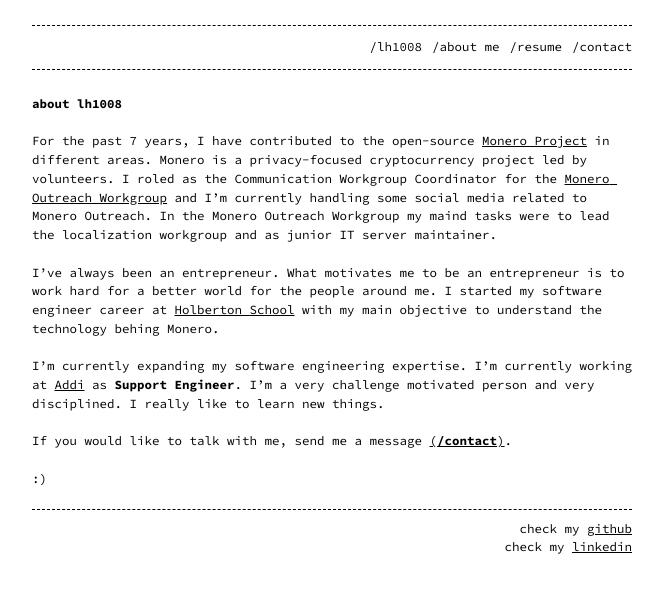
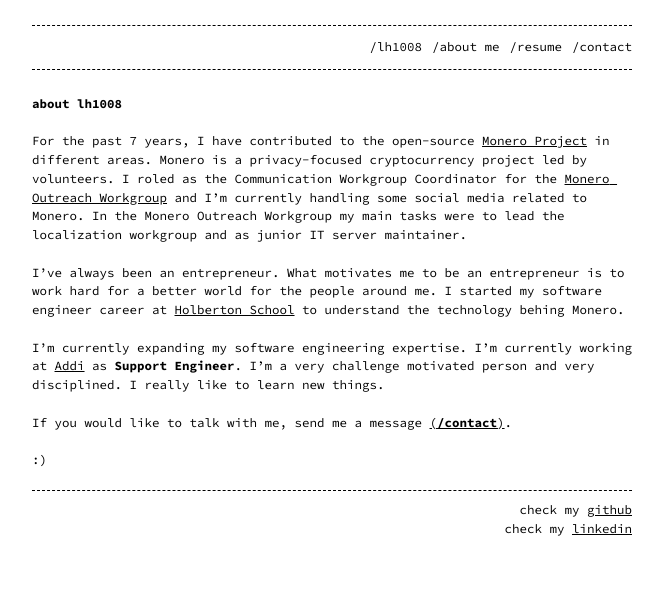
Before and after one commit to lh1008/lh1008.github.io, a Jekyll site: the page built from about.md, in a window 1280 px wide. Shown: the top 593 px of the page, without its empty margins (308-971 px from the left). Built offline with Jekyll 4.4.1, drawn with Linux system fonts in a browser that asks for light colours.

Commit message:
Updated the introduction message

```diff
--- a/about.md
+++ b/about.md
@@ -6,9 +6,9 @@ permalink: /about
 
 # about lh1008
 
-<br>For the past 7 years, I have contributed to the open-source <a href="https://web.getmonero.org/" target="_blank">Monero Project</a> in different areas. Monero is a privacy-focused cryptocurrency project led by volunteers. I roled as the Communication Workgroup Coordinator for the <a href="https://github.com/monero-ecosystem/outreach-docs" target="_blank">Monero Outreach Workgroup</a> and I'm currently handling some social media related to Monero Outreach. In the Monero Outreach Workgroup my maind tasks were to lead the localization workgroup and as junior IT server maintainer.
+<br>For the past 7 years, I have contributed to the open-source <a href="https://web.getmonero.org/" target="_blank">Monero Project</a> in different areas. Monero is a privacy-focused cryptocurrency project led by volunteers. I roled as the Communication Workgroup Coordinator for the <a href="https://github.com/monero-ecosystem/outreach-docs" target="_blank">Monero Outreach Workgroup</a> and I'm currently handling some social media related to Monero. In the Monero Outreach Workgroup my main tasks were to lead the localization workgroup and as junior IT server maintainer.
 
-<br>I’ve always been an entrepreneur. What motivates me to be an entrepreneur is to work hard for a better world for the people around me. I started my software engineer career at <a href="https://www.holbertonschool.com/" target="_blank">Holberton School</a> with my main objective to understand the technology behing Monero.
+<br>I’ve always been an entrepreneur. What motivates me to be an entrepreneur is to work hard for a better world for the people around me. I started my software engineer career at <a href="https://www.holbertonschool.com/" target="_blank">Holberton School</a> to understand the technology behing Monero.
 
 <br>I'm currently expanding my software engineering expertise. I'm currently working at [Addi](https://co.addi.com/) as **Support Engineer**. I'm a very challenge motivated person and very disciplined. I really like to learn new things.
 
```
